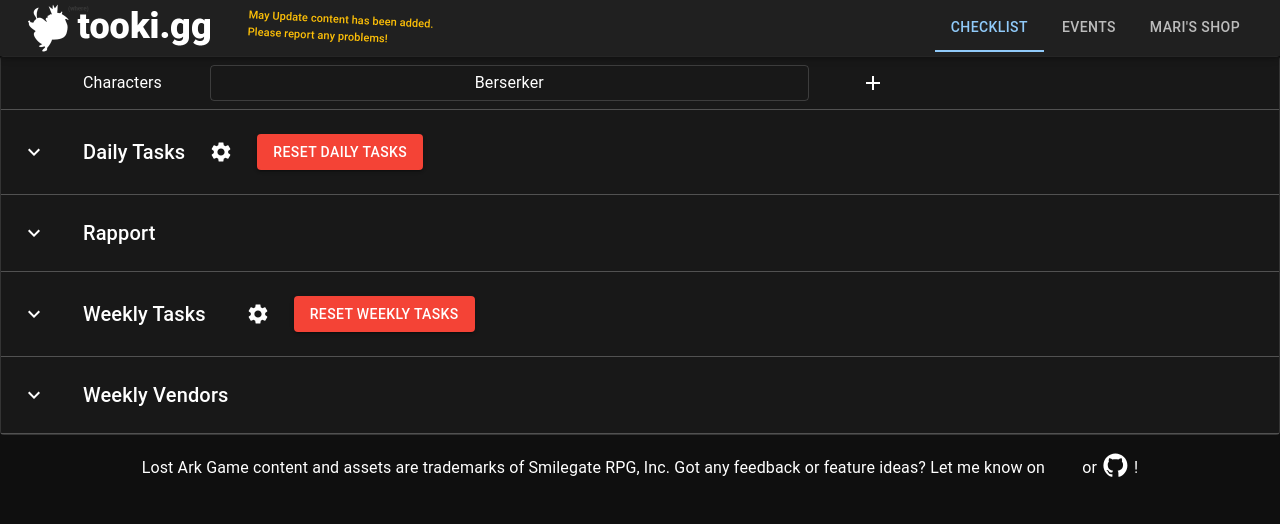
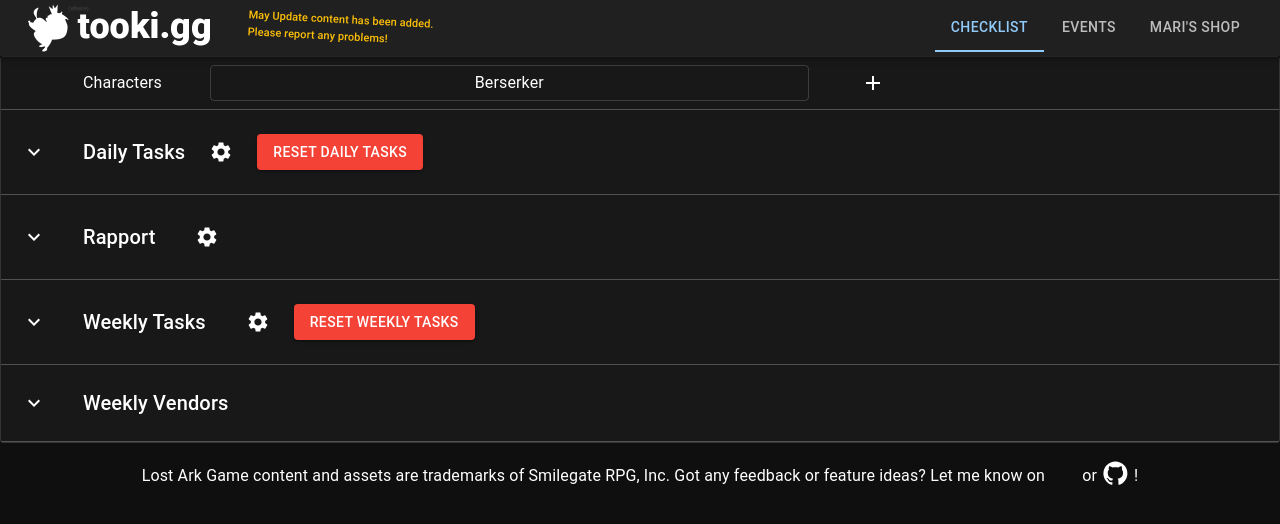
Before and after one commit to datmeal/tooki.gg-lostarkchecklist, a React (Create React App) app: page / in a window 1280 px wide. Shown: the top 524 px of the page. Built offline with nearby package versions, Linux system fonts and the light colour scheme.

Commit message:
Cleaned up Rapport section design

```diff
--- a/src/Checklist.js
+++ b/src/Checklist.js
@@ -127,6 +127,7 @@
   const [characterEditMode, toggleCharacterEditMode] = React.useState(false);
   const [dailyEditMode, toggleDailyEditMode] = React.useState(false);
   const [weeklyEditMode, toggleWeeklyEditMode] = React.useState(false);
+  const [rapportEditMode, toggleRapportEditMode] = React.useState(false);
   // const [openDailyTasks, setOpenDailyTasks] = React.useState(false);
   // const [openDailyAccount, setOpenDailyAccount] = React.useState(false);
   // const [openWeeklyTasks, setOpenWeeklyTasks] = React.useState(false);
@@ -1083,6 +1084,20 @@
                   >
                     Rapport
                   </Typography>
+                  {!characterEditMode && (
+                    <>
+                      <Tooltip title="Toggle rapport edit mode">
+                        <IconButton
+                          onClick={() => {
+                            toggleRapportEditMode(!rapportEditMode);
+                          }}
+                          sx={{ m: 2 }}
+                        >
+                          {rapportEditMode ? <SaveIcon /> : <SettingsIcon />}
+                        </IconButton>
+                      </Tooltip>
+                    </>
+                  )}
                 </Box>
               </TableCell>
               {siteSettings.accountDailiesOpen && (
@@ -1093,7 +1108,7 @@
                   <TableCell colSpan={2}>
                     <Typography align="center">Emote</Typography>
                   </TableCell>
-                  <TableCell colSpan={siteSettings.roster.length - 4} />
+                  <TableCell colSpan={siteSettings.roster.length - 3} />
                 </>
               )}
             </TableRow>
@@ -1109,6 +1124,7 @@
                     </TableCell>
                     <TableCell sx={{ minWidth: 200, width: "1px" }}>
                       <Box>
+                        {rapportEditMode ? (
                           <TextField
                             id={`rapport${index + 1}_name`}
                             label="NPC"
@@ -1122,6 +1138,9 @@
                               );
                             }}
                           />
+                        ) : (
+                          <Typography>{rapportItem.name}</Typography>
+                        )}
                       </Box>
                     </TableCell>
                     {["song1", "song2", "emote1", "emote2"].map((item) => (
@@ -1151,7 +1170,7 @@
                         </Button>
                       </TableCell>
                     ))}
-                    <TableCell colSpan={siteSettings.roster.length - 5} />
+                    <TableCell colSpan={siteSettings.roster.length - 3} />
                   </TableRow>
                 );
               })}
```
Lines whose indentation alone changed are shown as unchanged.
